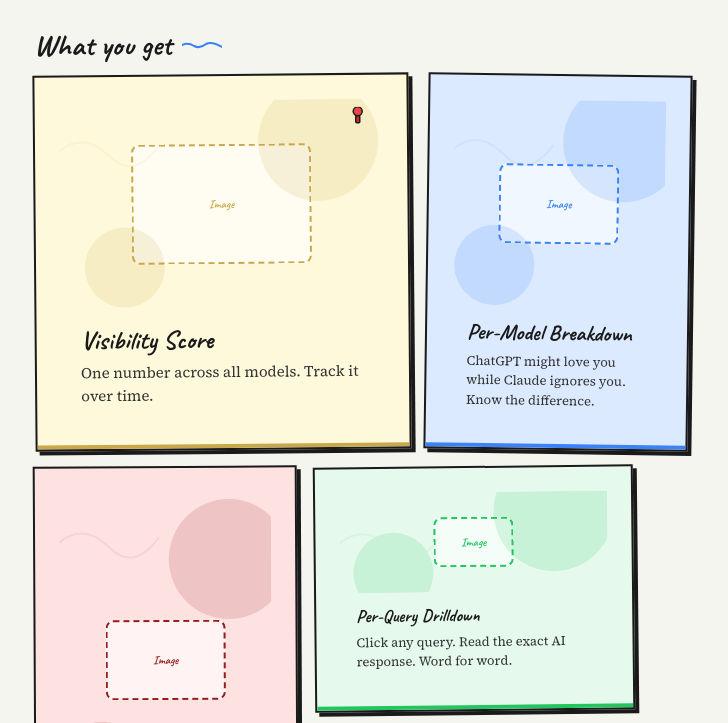
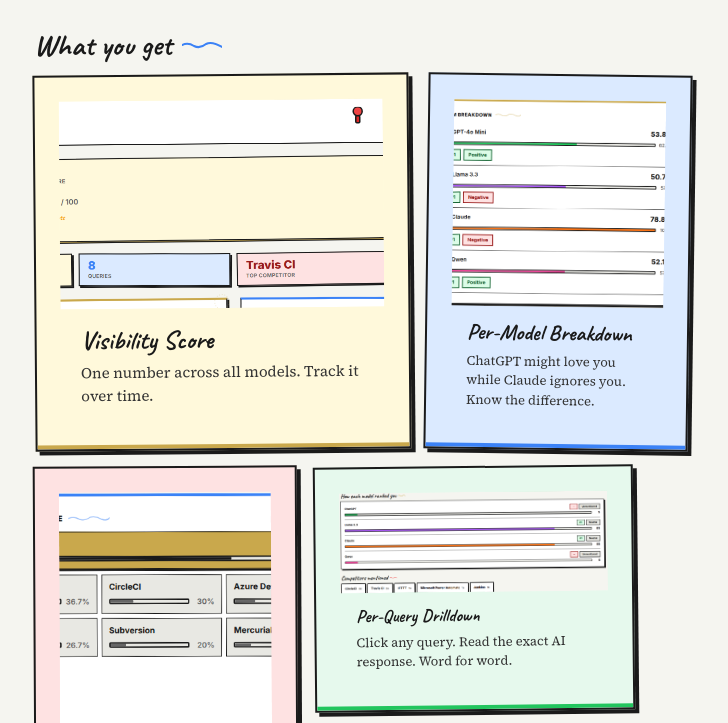
Before and after one commit to getcleanroom-xyz/llmrank, a Next.js app in the folder frontend/: page / in a window 1280 px wide. Shown: the part 1489-2212 px from the top of the page, without its empty margins (278-1006 px from the left). Built offline with nearby package versions, Linux system fonts and the light colour scheme; no server answers.

Commit message:
fix: render actual feature images instead of placeholders
FeaturesGrid was showing a placeholder div with 'Image' text.
Now renders <img> tags with the actual screenshots from /images/feature-*.png

```diff
--- a/frontend/components/landing/FeaturesGrid.tsx
+++ b/frontend/components/landing/FeaturesGrid.tsx
@@ -105,35 +105,21 @@
                 />
               </svg>
 
-              {/* Placeholder for image */}
-              <div
-                style={{
-                  width:
-                    feature.size === "large"
-                      ? 180
-                      : feature.size === "medium"
-                        ? 120
-                        : 80,
-                  height:
-                    feature.size === "large"
-                      ? 120
-                      : feature.size === "medium"
-                        ? 80
-                        : 50,
-                  background: "rgba(255,255,255,0.6)",
-                  border: `2px dashed ${feature.accent}`,
-                  borderRadius: 8,
-                  display: "flex",
-                  alignItems: "center",
-                  justifyContent: "center",
-                  fontFamily: "var(--font-hand), Caveat, cursive",
-                  fontSize: 12,
-                  color: feature.accent,
-                  fontWeight: 600,
-                }}
-              >
-                {feature.image ? "Image" : "Your image here"}
-              </div>
+              {/* Feature image */}
+              {feature.image && (
+                <img
+                  src={feature.image}
+                  alt={feature.title}
+                  style={{
+                    width: "100%",
+                    height: "100%",
+                    objectFit: "cover",
+                    position: "absolute",
+                    top: 0,
+                    left: 0,
+                  }}
+                />
+              )}
 
               {/* Pushpin on large card */}
               {feature.size === "large" && (
```
